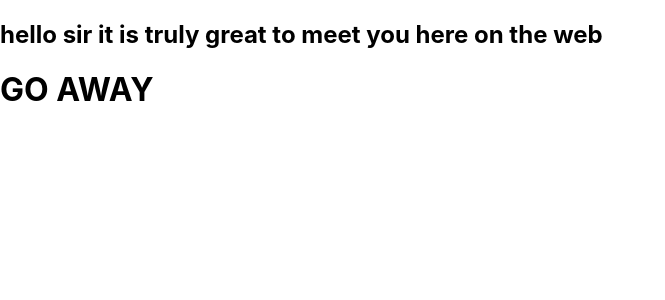
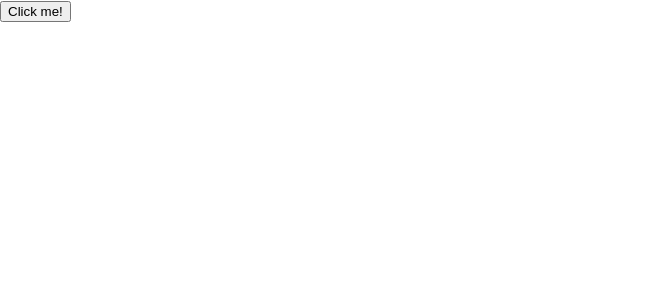
Before and after one commit to marcoberdiano/Codecademy-react-course, a React (Create React App) app: page / in a window 1280 px wide. Shown: the top 300 px of the page, without its empty margins (0-665 px from the left). Built offline with nearby package versions, Linux system fonts and the light colour scheme.

Commit message:
update Talker.js and Button.js

```diff
--- a/src/components/Button.js
+++ b/src/components/Button.js
@@ -3,7 +3,7 @@ import React from 'react';
 export class Button extends React.Component {
   render() {
     return (
-      <button>
+      <button onClick={this.props.talk}>
         Click me!
       </button>
     );
--- a/src/components/Talker.js
+++ b/src/components/Talker.js
@@ -12,7 +12,7 @@ class Talker extends React.Component {
     alert(speech);
   }
   render() {
-    return <Button />;
+    return <Button talk = {this.talk}/>;
   }
 }
 
--- a/src/index.js
+++ b/src/index.js
@@ -4,11 +4,13 @@ import './css/index.css';
 import reportWebVitals from './components/reportWebVitals';
 import Home from './components/Home';
 import Greeting from './components/Greeting';
+import Talker from './components/Talker';
+
+
 const root = ReactDOM.createRoot(document.getElementById('root'));
 root.render(
   <React.StrictMode>
-   <Home/>
-   <Greeting name="Marco" signedIn={false}/>
+   <Talker/>
   </React.StrictMode>
 );
 
```
